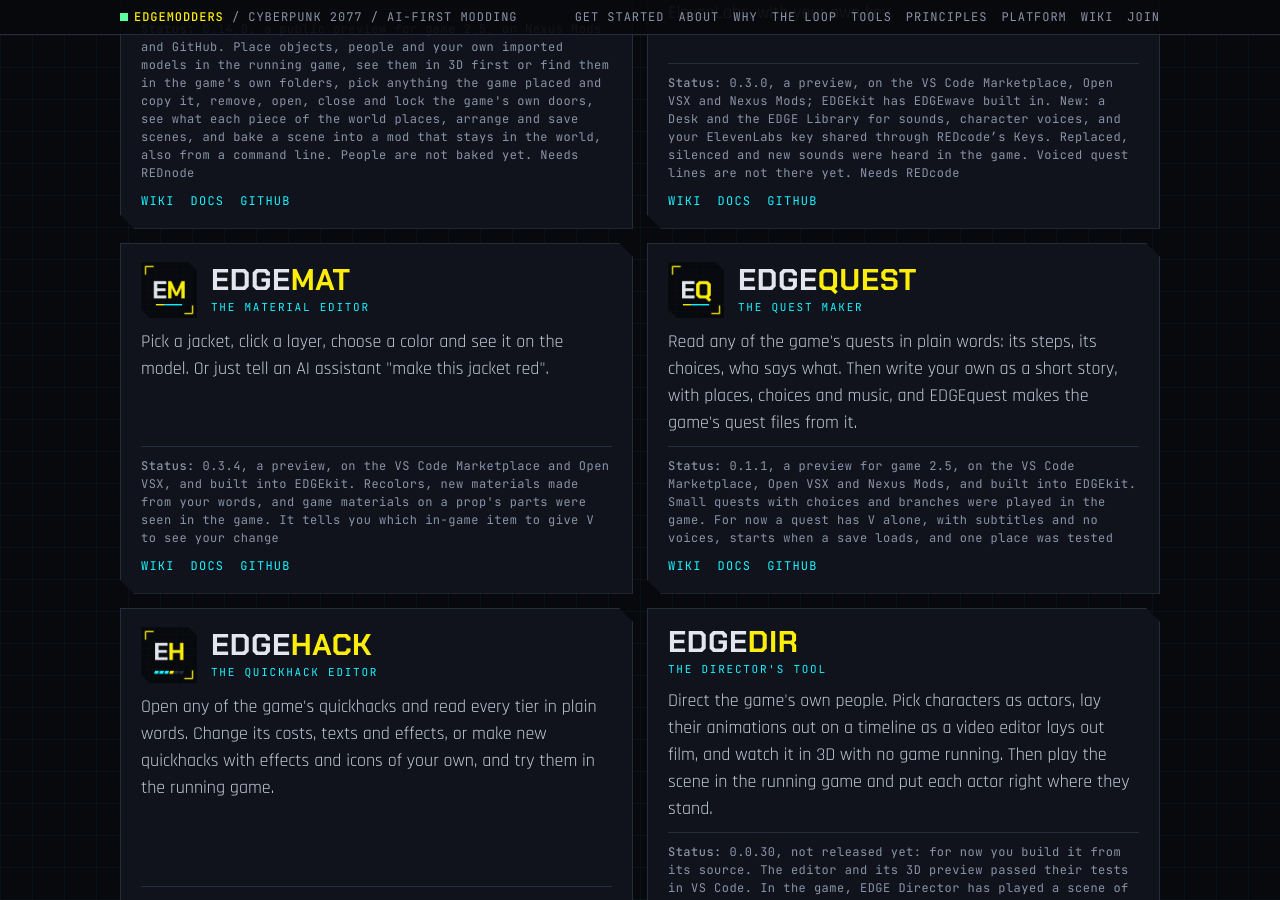
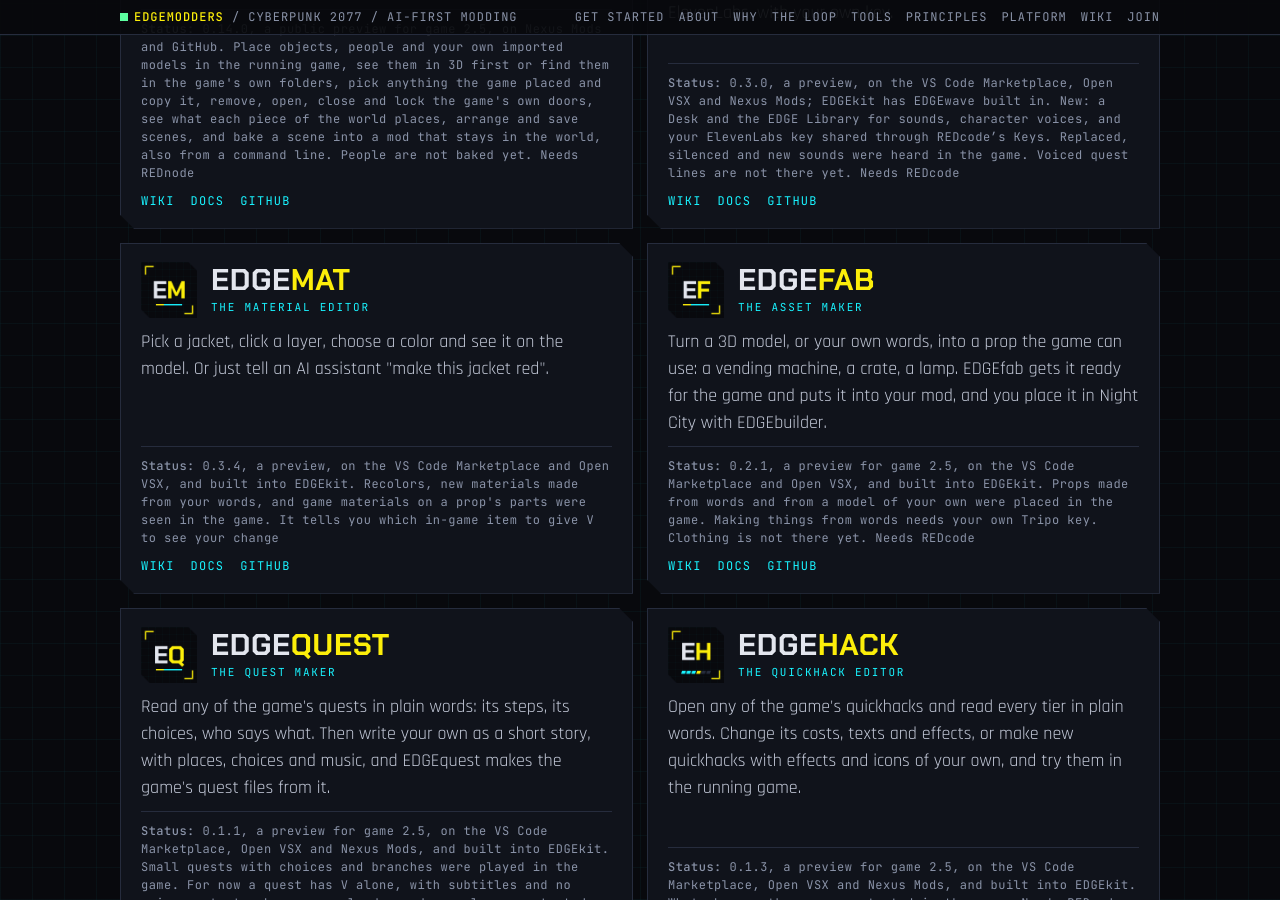
Before and after one commit to Edgemodders/EDGEweb, a Jekyll site: the page docs/index.html, which Jekyll copies as it is, in a window 1280 px wide and 900 px high, scrolled down 4477 px. Built offline with Jekyll 4.4.1, drawn with Linux system fonts in a browser that asks for light colours.

Commit message:
EDGEfab on the landing page and the platform page (#8)
A card, a platform section with a benefits row, its icon, and its
dashboard group moved to Specialist toolkits.

Co-Authored-By: Claude Fable 5.2 <noreply@anthropic.com>

```diff
--- a/docs/dashboard.html
+++ b/docs/dashboard.html
@@ -222,7 +222,7 @@ pre.how { background: #05060a; border: 1px solid var(--line); padding: 12px 14px
 </div>
 <div id="tip" role="tooltip"></div>
 
-<script src="assets/dashboard/status.js?v=470"></script>
+<script src="assets/dashboard/status.js?v=471"></script>
 <script>
 (function () {
   var S = window.EDGE_STATUS;
--- a/docs/index.html
+++ b/docs/index.html
@@ -183,6 +183,13 @@
     </article>
 
     <article class="panel tool">
+      <div class="head"><img src="assets/tools/edgefab.png" alt=""><div><div class="name">EDGE<span>fab</span></div><div class="role">The asset maker</div></div></div>
+      <p>Turn a 3D model, or your own words, into a prop the game can use: a vending machine, a crate, a lamp. EDGEfab gets it ready for the game and puts it into your mod, and you place it in Night City with EDGEbuilder.</p>
+      <div class="status"><b class="c">Status:</b> 0.2.1, a preview for game 2.5, on the VS Code Marketplace and Open VSX, and built into EDGEkit. Props made from words and from a model of your own were placed in the game. Making things from words needs your own Tripo key. Clothing is not there yet. Needs REDcode</div>
+      <div class="links"><a href="wiki/edgefab/">Wiki</a><a href="https://edgemodders.github.io/EDGEfab/">Docs</a><a href="https://github.com/Edgemodders/EDGEfab">GitHub</a></div>
+    </article>
+
+    <article class="panel tool">
       <div class="head"><img src="assets/tools/edgequest.png" alt=""><div><div class="name">EDGE<span>quest</span></div><div class="role">The quest maker</div></div></div>
       <p>Read any of the game's quests in plain words: its steps, its choices, who says what. Then write your own as a short story, with places, choices and music, and EDGEquest makes the game's quest files from it.</p>
       <div class="status"><b class="c">Status:</b> 0.1.1, a preview for game 2.5, on the VS Code Marketplace, Open VSX and Nexus Mods, and built into EDGEkit. Small quests with choices and branches were played in the game. For now a quest has V alone, with subtitles and no voices, starts when a save loads, and one place was tested</div>
```
Also changed, not shown: CLAUDE.md (+1 -1 lines), docs/platform.html (+36 -5 lines), CHANGELOG.md, docs/assets/dashboard/status.js, docs/assets/tools/edgefab.png (added).
